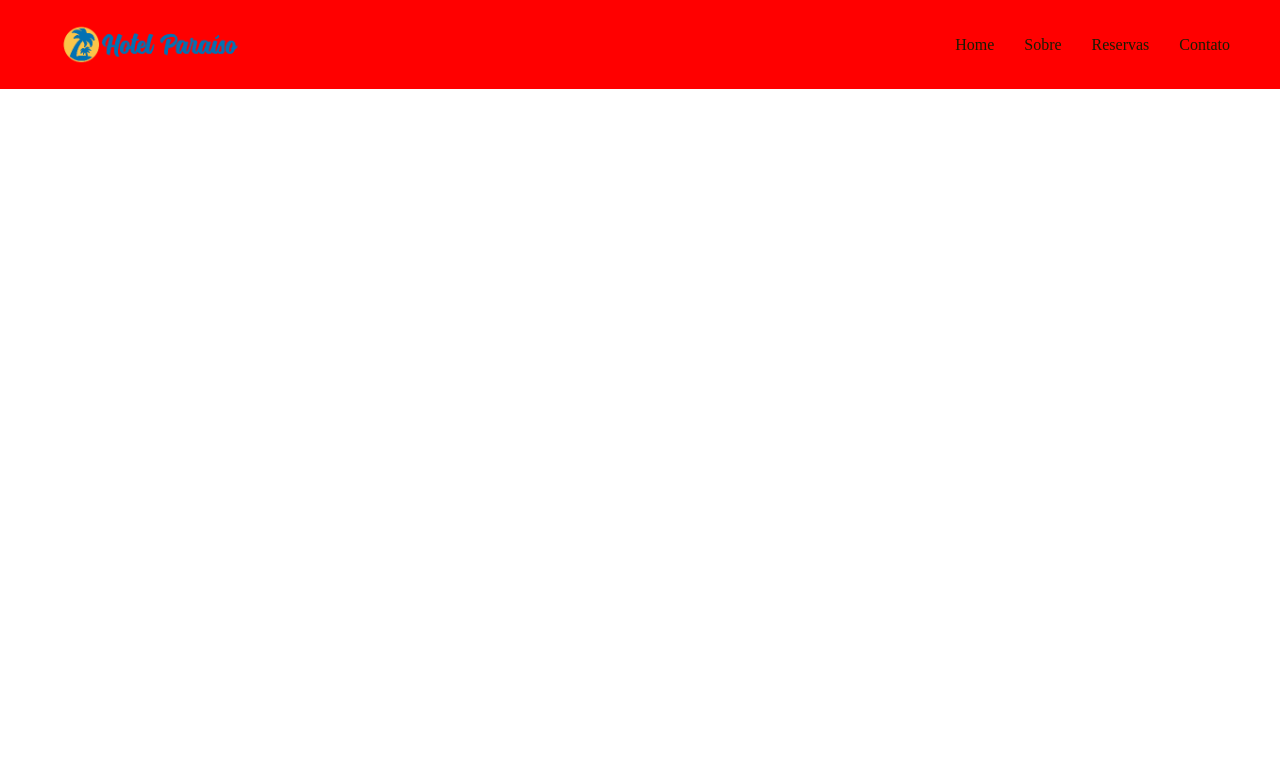
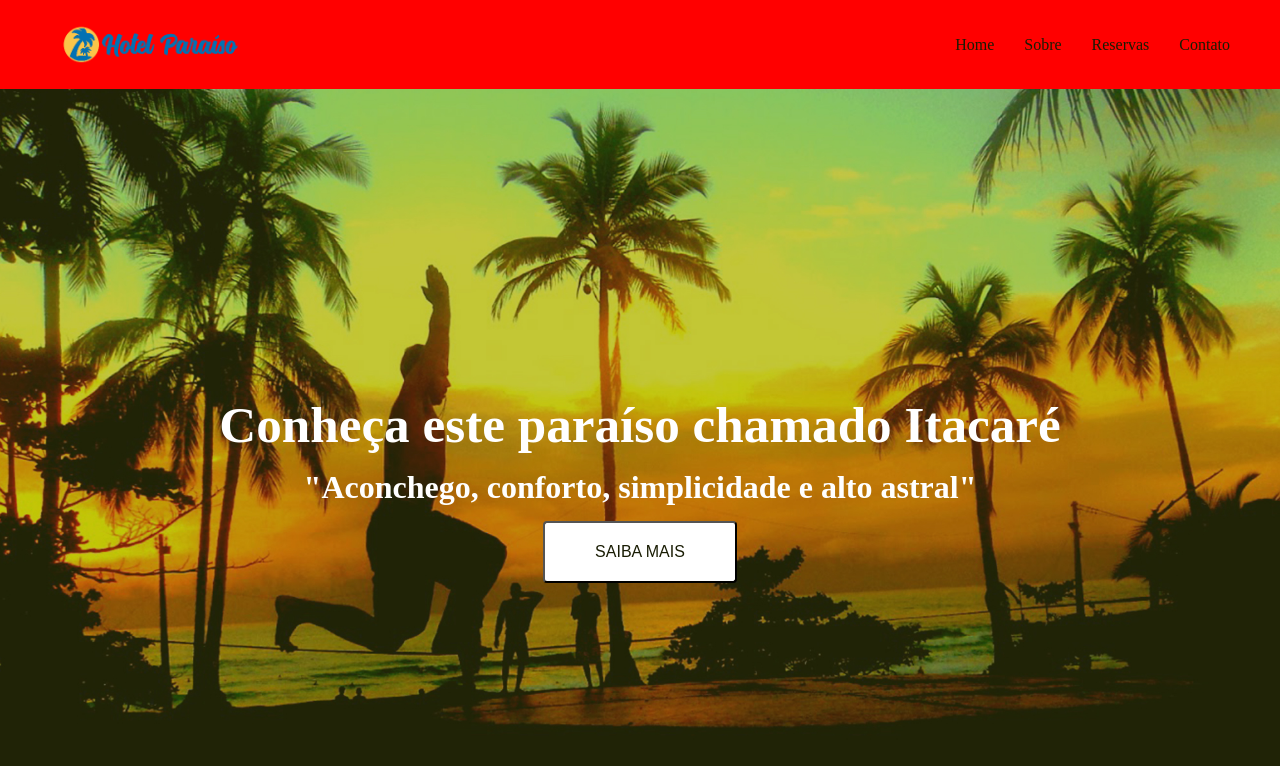
Before and after one commit to levinsousa/hotel-paraiso, a plain HTML site: page index.html in a window 1280 px wide. Drawn offline with Linux system fonts and the light colour scheme.

Commit message:
Add section "hero" and style 🛠

```diff
--- a/css/styles.css
+++ b/css/styles.css
@@ -27,3 +27,40 @@ header li{ margin: 0 15px; }
 
 header li:nth-child(1){ margin-left: 0; }
 header li:nth-child(4){ margin-right: 0; }
+
+.hero{
+  background-image: url(../img/hero.jpg);
+  background-size: cover;
+  min-height: 100vh;
+  color: #FFF;
+  display: flex;
+  justify-content: center;
+  align-items: center;
+  flex-direction: column;
+}
+
+.hero h1{
+  font-size: 3.2rem;
+  margin-bottom: 15px;
+}
+
+.hero h3{
+  font-size: 2rem;
+  margin-bottom: 15px;
+}
+
+.hero .btn{
+  background-color: #FFF;
+  border-radius: 4px;
+  color: #191c03;
+  padding: 20px 50px;
+  text-transform: uppercase;
+}
+
+@media(max-width: 700px){
+  header{ flex-direction: column; }
+  header img{ margin-bottom: 15px; }
+
+  .hero h1{ font-size: 2.5rem; }
+  .hero h2{ font-size: 1.5rem; }
+}
--- a/index.html
+++ b/index.html
@@ -16,5 +16,10 @@
       <li><a href="">Contato</a></li>
     </nav>
   </header>
+  <section class="hero">
+    <h1>Conheça este paraíso chamado Itacaré</h1>
+    <h3>"Aconchego, conforto, simplicidade e alto astral"</h3>
+    <button class="btn">Saiba mais</button>
+  </section>
 </body>
 </html>
```
